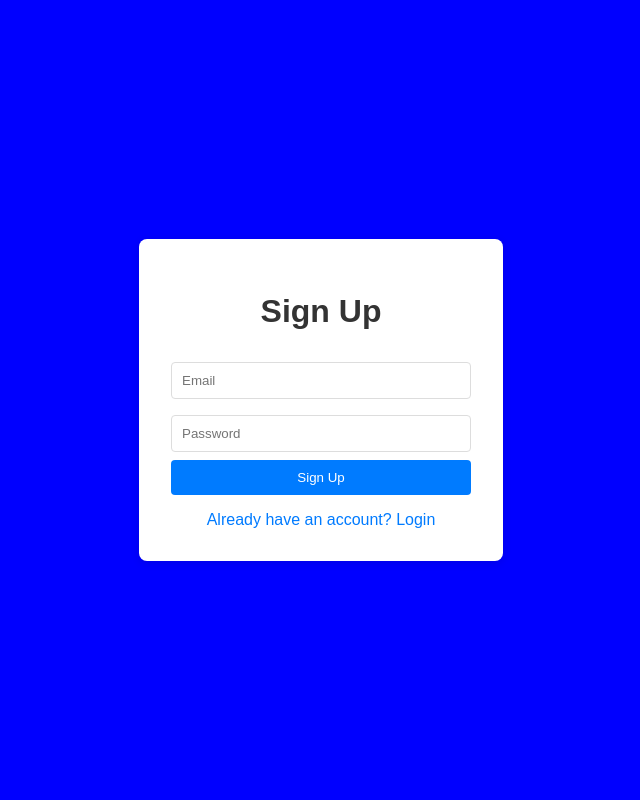
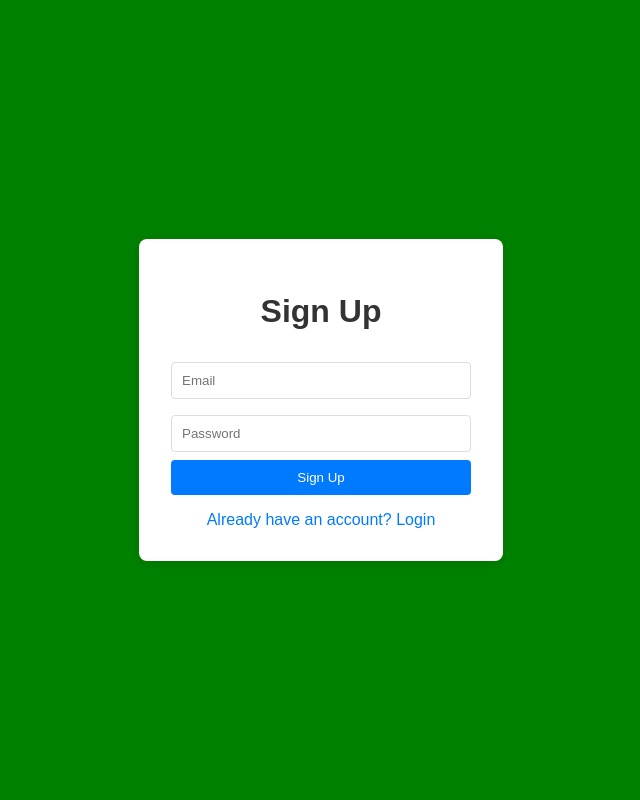
Before and after one commit to Sreedharreddy20/AI-image-view, a Flask app: page /signup in a window 1280 px wide. Shown: the whole page, without its empty margins (319-959 px from the left). Run offline with Flask 3, Linux system fonts and the light colour scheme.

Commit message:
Update signup.html

```diff
--- a/templates/signup.html
+++ b/templates/signup.html
@@ -7,7 +7,7 @@
     <style>
         body {
             font-family: Arial, sans-serif;
-            background-color: blue;
+            background-color: green;
             display: flex;
             justify-content: center;
             align-items: center;
```
